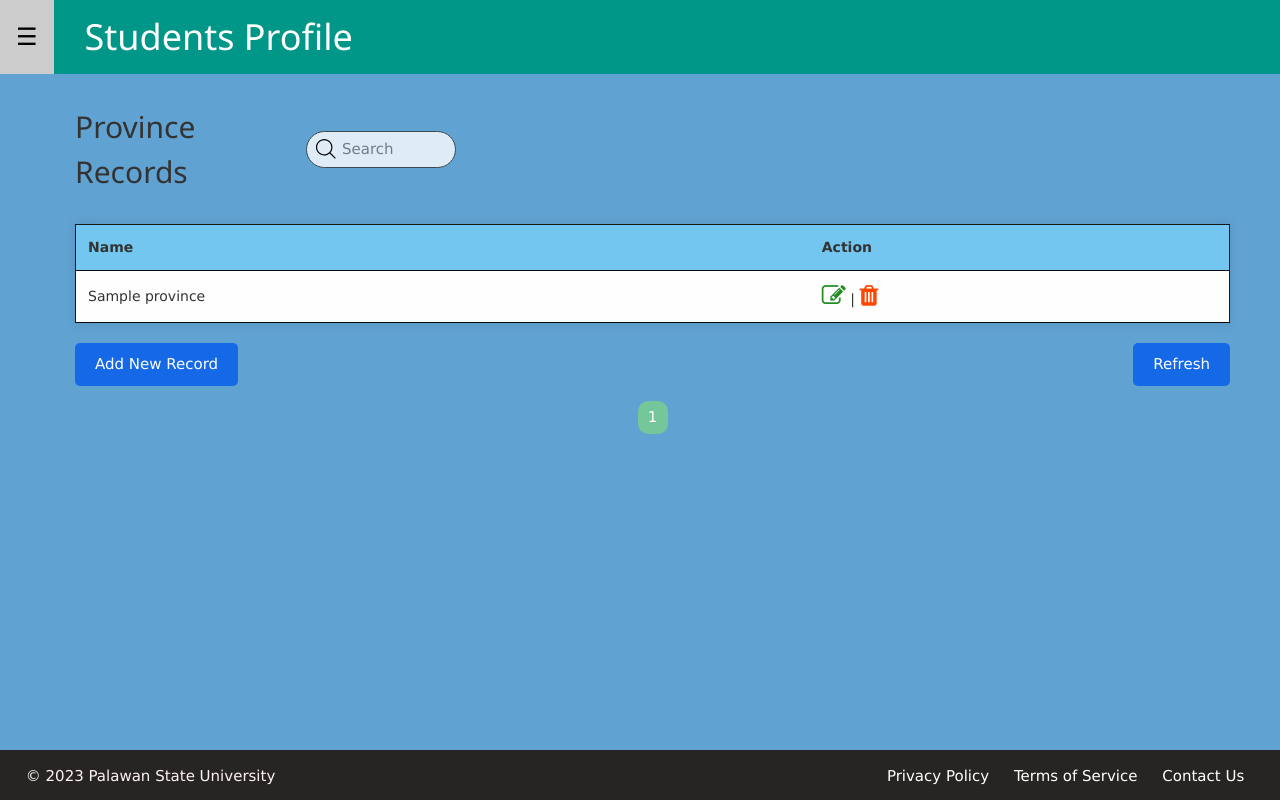
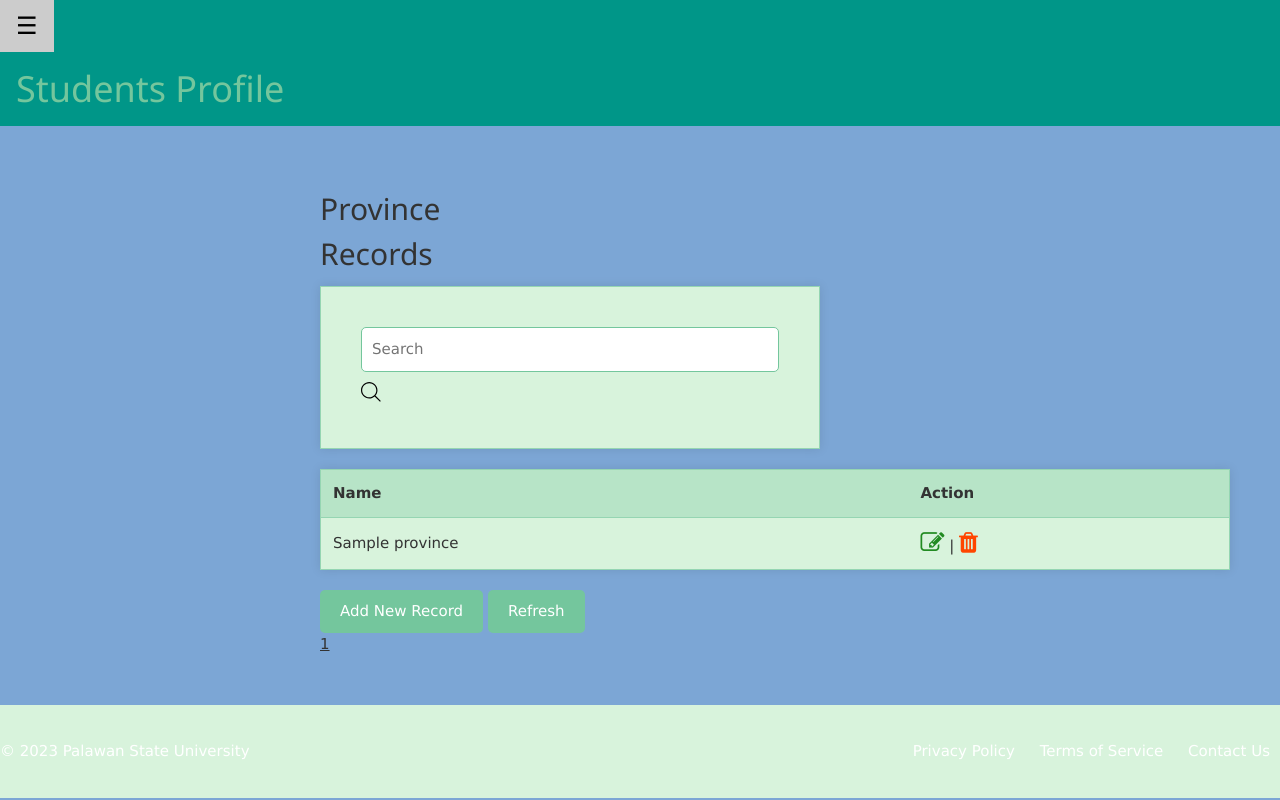
Before and after one commit to Deanx44/Coding-Session_02, a PHP site: page /views/province.view.php in a window 1280 px wide. Run offline with PHP 8.4, Linux system fonts and the light colour scheme; tables that the repository leaves empty or names only in its code hold one stand-in row (values such as "Sample post").

Commit message:
Update styles.css

```diff
--- a/css/styles.css
+++ b/css/styles.css
@@ -1,16 +1,10 @@
-* {
-    box-sizing: border-box;
-}
-
 .sidebar {
-    position: absolute;
-    width: 118px;
-    height: 42%;
-    background-color: #292929;
-    color: #ffffff;
-    padding: 11px;
-    border-radius: 1px 10px 10px 0px;
-    margin-top: 0px;
+    position: fixed;
+    width: 250px;
+    height: 100%;
+    background-color: #D8F3DC;
+    color: #74C69D;
+    padding: 20px;
 }
 
 .sidebar h1 {
@@ -21,7 +15,6 @@
 .sidebar ul {
     list-style: none;
     padding: 0;
-    margin-top: 27.6px;
 }
 
 .sidebar li {
@@ -30,44 +23,36 @@
 
 .sidebar a {
     text-decoration: none;
-    color: #d2d6d4;
+    color: #74C69D;
     font-size: 18px;
 }
 
 .content {
-    margin-left: 25px;
-    /* Adjust to match the sidebar width */
+    margin-left: 270px;
     padding: 50px;
-    margin-bottom: 30px;
-    padding-top: 20px;
 }
 
 
-/* Highlight the selected menu item */
-
 .sidebar a:hover {
-    color: rgb(183, 204, 228);
-    /* Hover color using the provided hex code */
+    color: #B7E4C7;
 }
 
 
-/* Body */
-
 body {
     font-family: Arial, sans-serif;
-    background-color: rgb(96, 162, 210);
-    /* Background color using the provided hex code */
+    background-color: #7ca6d5;
     color: #333;
-    /* Text color */
     margin: 0;
     padding: 0;
 }
 
 
-/* Existing CSS remains the same */
+h1 {
+    color: #74C69D;
+}
 
 
-/* Style for the dropdown menu */
+
 
 .dropdown {
     position: relative;
@@ -76,71 +61,53 @@ body {
 
 .dropdown .dropbtn {
     text-decoration: none;
-    color: #d2d6d4;
+    color: #74C69D;
     font-size: 18px;
 }
 
 .dropdown-content {
     display: none;
     position: absolute;
-    background-color: #f6f6f6;
-    min-width: 115px;
+    background-color: #D8F3DC;
+    min-width: 160px;
     z-index: 1;
-    border-radius: 5px;
 }
 
 .dropdown-content a {
-    color: #00000f;
-    /* Text color using the provided hex code */
+    color: #74C69D;
     text-decoration: none;
     display: block;
     padding: 10px;
-}
-
-.dropdown-content a:hover {
-    color: #555252e6;
 }
 
 .dropdown:hover .dropdown-content {
     display: block;
 }
 
-
 /* Tables */
-
 table {
     width: 100%;
     border-collapse: collapse;
     margin: 20px 0;
-    background-color: rgb(254, 254, 255);
-    /* Table background color using the provided hex code */
-    border: 1px solid rgb(24, 24, 23);
-    /* Table border color using the provided hex code */
+    background-color: #D8F3DC;
+    border: 1px solid #95D5B2;
     box-shadow: 0 0 10px rgba(0, 0, 0, 0.1);
-    font-size: 14px
 }
 
-th,
-td {
+th, td {
     padding: 12px;
     text-align: left;
-    border-bottom: 1px solid #0b0b0b;
-    /* Table border color using the provided hex code */
+    border-bottom: 1px solid #95D5B2;
 }
 
 th {
-    background-color: #73c6ef;
-    /* Header color using the provided hex code */
+    background-color: #B7E4C7;
 }
 
-
 /* Forms */
-
 form {
     background-color: #D8F3DC;
-    /* Form background color using the provided hex code */
     border: 1px solid #95D5B2;
-    /* Form border color using the provided hex code */
     padding: 40px;
     box-shadow: 0 0 10px rgba(0, 0, 0, 0.1);
     width: 500px;
@@ -151,36 +118,32 @@ form {
     flex-direction: column;
     align-items: center;
     justify-content: center;
+    height: 100vh;
 }
 
 .centered-form label {
     text-align: left;
-    /* Keep labels left-aligned */
 }
 
 label {
     display: block;
     margin-bottom: 10px;
-    color: rgb(103, 114, 217);
-    /* Text color using the provided hex code */
+    color: #74C69D;
 }
 
-form>input[type="text"],
-form>input[type="date"],
-form>select {
+input[type="text"],
+input[type="date"],
+select {
     width: 100%;
     padding: 10px;
     margin-bottom: 10px;
     border: 1px solid #74C69D;
-    /* Form border color using the provided hex code */
     border-radius: 5px;
 }
 
 input[type="submit"] {
     background-color: #74C69D;
-    /* Submit button color using the provided hex code */
     color: #D8F3DC;
-    /* Text color using the provided hex code */
     padding: 10px 20px;
     border: none;
     border-radius: 5px;
@@ -188,12 +151,9 @@ input[type="submit"] {
 }
 
 input[type="submit"]:hover {
-    background-color: rgb(93, 127, 230);
-    /* Slightly darker hover color using the provided hex code */
+    background-color: #3DAC78;
 }
 
-
-/* Header */
 
 header {
     background-color: #D8F3DC;
@@ -222,10 +182,8 @@ header {
 .button-link {
     display: inline-block;
     padding: 10px 20px;
-    background-color: #1569e7;
-    /* Button background color */
+    background-color: #74C69D;
     color: #fff;
-    /* Button text color */
     text-decoration: none;
     border: none;
     border-radius: 5px;
@@ -234,31 +192,21 @@ header {
 }
 
 .button-link:hover {
-    background-color: rgb(90, 110, 169)
-    /* Button background color on hover */
+    background-color: #3DAC78;
 }
 
 
-/* Footer */
-
 footer {
-    background-color: #272523;
-    color: #fff2f2;
-    padding: 0px 0px;
+    background-color: #D8F3DC;
+    color: #fff;
+    padding: 20px 0;
     text-align: center;
-    height: 50px;
-    position: fixed;
-    left: 0;
-    bottom: 0;
-    width: 100%;
 }
 
 .footer-content {
     display: flex;
-    justify-content: space-around;
+    justify-content: space-between;
     align-items: center;
-    gap: 550px;
-    padding-top: 0px;
 }
 
 .footer-links {
@@ -277,115 +225,6 @@ footer {
 }
 
 
-/* Change font color for links on hover */
-
 .footer-links a:hover {
     color: #74C69D;
 }
-
-.w3-teal {
-    display: flex;
-}
-
-.flex {
-    display: flex;
-    justify-content: space-evenly;
-    align-items: center;
-}
-
-.flex-between {
-    display: flex;
-    justify-content: space-between;
-}
-
-.indent {
-    margin-left: 15px
-}
-
-.thin {
-    margin: 5px 0;
-}
-
-.card-body {
-    background-color: white;
-    padding: 15px 40px;
-    border-radius: 8px;
-    box-shadow: 1px 2px 4px 0px;
-}
-
-.card-body-2 {
-    margin-top: 80px;
-    background-color: white;
-    padding: 20px 40px;
-    border-radius: 8px;
-    box-shadow: 2px 2px 5px 0px;
-}
-
-.pagination {
-    text-align: center;
-    margin-top: 15px;
-}
-
-.page-link {
-    width: 30px;
-    height: 33px;
-    border-radius: 10px;
-    background-color: #74c69b;
-    color: #FFFFFF;
-    border: none;
-    cursor: pointer;
-    position: relative;
-    outline: none;
-    display: inline-block;
-    padding-top: 5px;
-    text-decoration: none;
-    text-align: center;
-    transition: background-color 0.3s;
-    margin: 0px 3px;
-}
-
-.page-link:hover {
-    opacity: 1;
-    visibility: visible;
-    background-color: #3DAC78;
-}
-
-td>.button-link {
-    padding: 7px 8px;
-}
-
-.search {
-    width: 150px;
-    padding: 10px 0px 10px 35px;
-    border-radius: 20px;
-    border: solid 1px #333;
-    transition: all .2s ease-in-out;
-    outline: none;
-    opacity: 0.8;
-    height: 37px;
-}
-
-.container-search {
-    position: relative;
-    text-align: left;
-}
-
-.container-search svg {
-    position: absolute;
-    top: 50%;
-    transform: translate(0, -50%);
-    left: 10px;
-}
-
-.search:focus {
-    opacity: 1;
-    width: 250px;
-}
-
-.searchForm {
-    background-color: unset;
-    border: None;
-    padding: 0;
-    box-shadow: 0 0 0;
-    width: 100%;
-}
```
